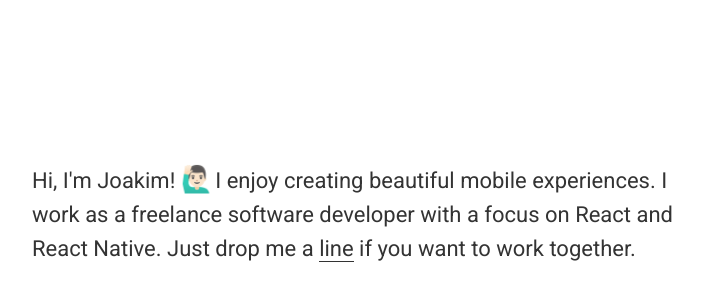
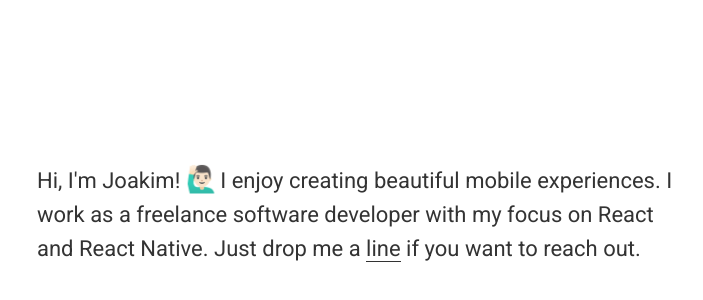
Before and after one commit to kalasjocke/kalasjocke.github.io, a plain HTML site: page index.html in a window 1280 px wide. Shown: the part 186-486 px from the top of the page, without its empty margins (283-986 px from the left). Drawn offline with Linux system fonts and the light colour scheme.

Commit message:
Copy tweaks

```diff
--- a/css/main.css
+++ b/css/main.css
@@ -15,7 +15,7 @@ html, body {
 }
 
 .story {
-  max-width: 650px;
+  max-width: 640px;
   margin: 20px;
   font-size: 22px;
   line-height: 34px;
--- a/index.html
+++ b/index.html
@@ -9,7 +9,7 @@
 </head>
 <body>
   <div class="container">
-    <p class="story">Hi, I'm Joakim! <span class="emoji">🙋🏻‍♂️</span>I enjoy creating beautiful mobile experiences. I work as a freelance software developer with a focus on React and React Native. Just drop me a <a href="mailto:jocke.ekberg@gmail.com">line</a> if you want to work together.</p>
+    <p class="story">Hi, I'm Joakim! <span class="emoji">🙋🏻‍♂️</span>I enjoy creating beautiful mobile experiences. I work as a freelance software developer with my focus on React and React Native. Just drop me a <a href="mailto:jocke.ekberg@gmail.com">line</a> if you want to reach out.</p>
   </div>
   <script>
     (function(i,s,o,g,r,a,m){i['GoogleAnalyticsObject']=r;i[r]=i[r]||function(){
```
